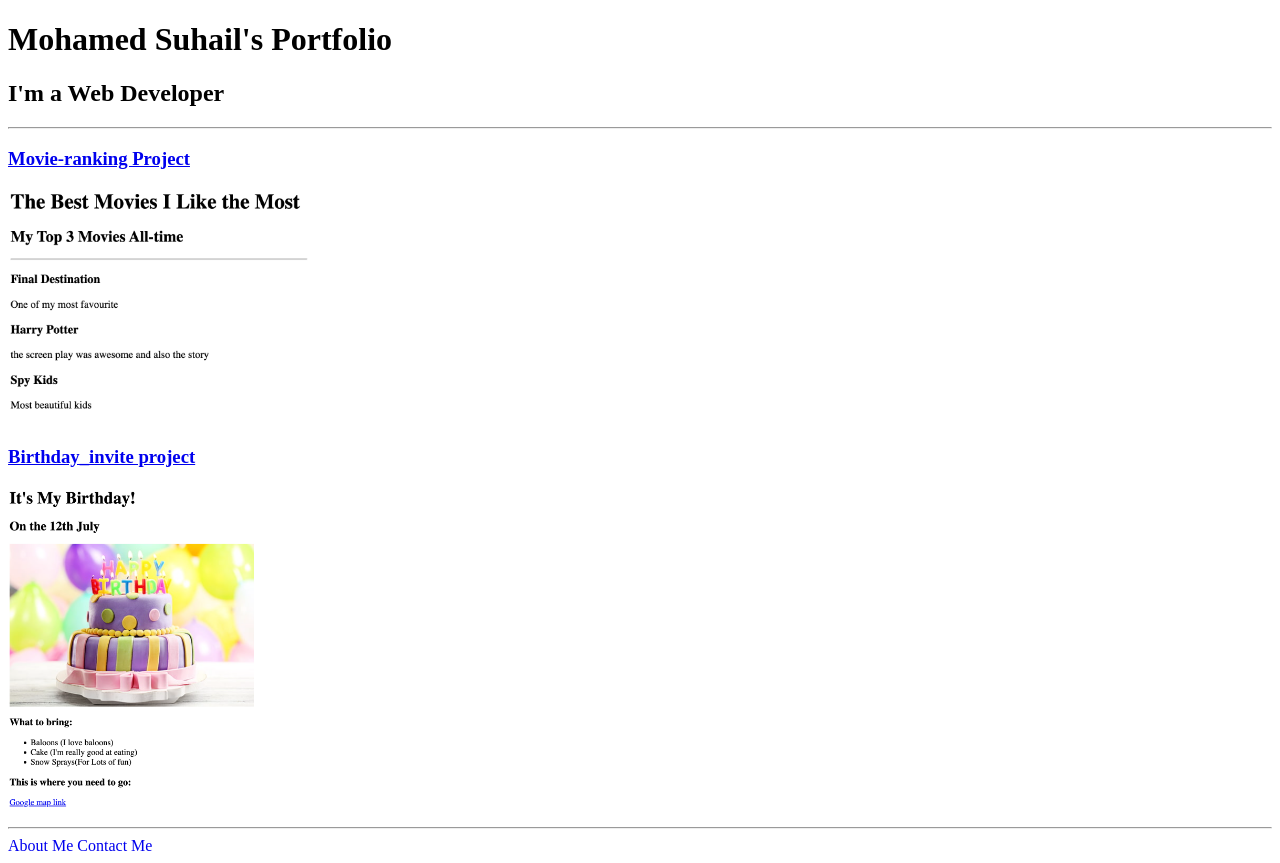
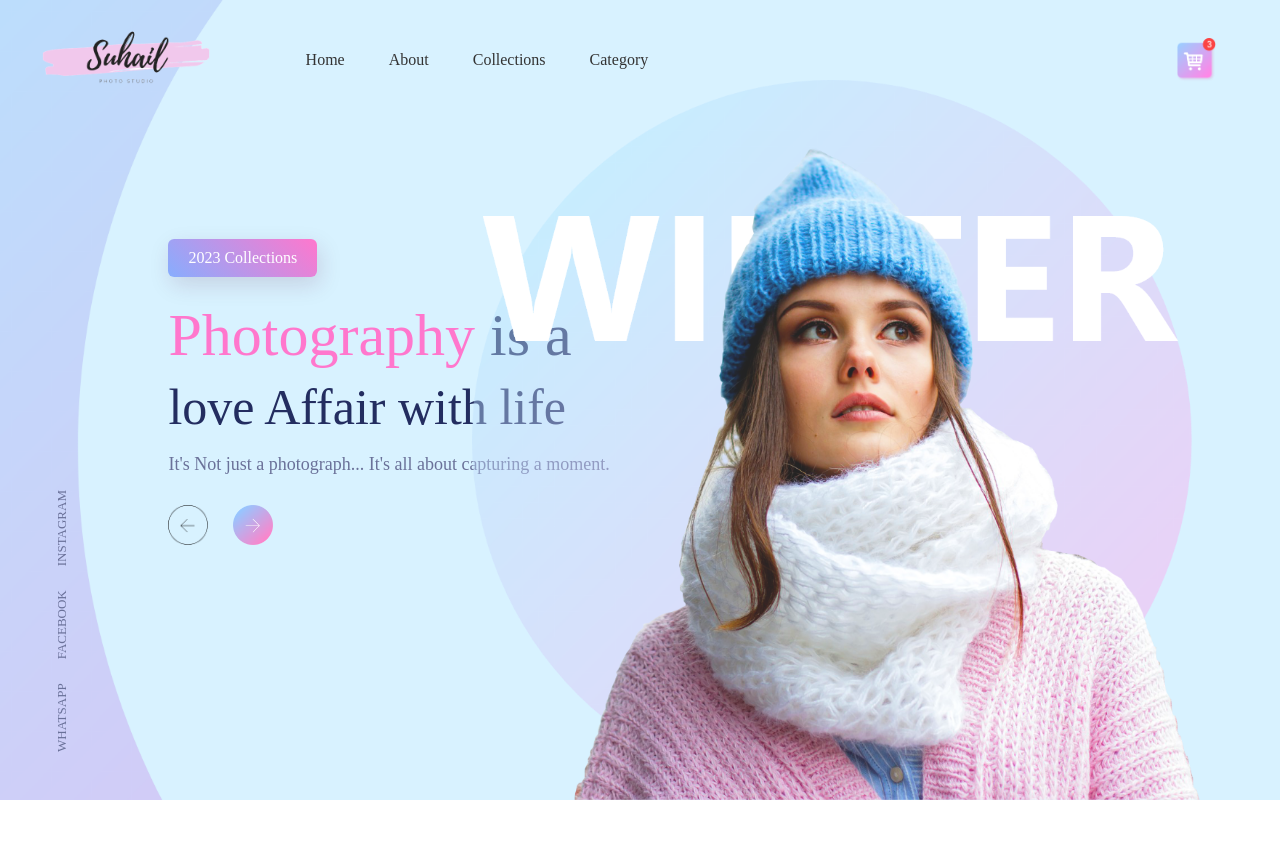
Before and after one commit to MohamedSSuhail/html-potrfolio, a plain HTML site: page index.html in a window 1280 px wide. After the commit the page ends 800 px from the top, so only its background shows below. Drawn offline with Linux system fonts and the light colour scheme.

Commit message:
Add files via upload

```diff
--- a/index.html
+++ b/index.html
@@ -3,18 +3,40 @@
 <head>
     <meta charset="UTF-8">
     <meta name="viewport" content="width=device-width, initial-scale=1.0">
-    <title>Suhail's Portfolio</title>
+    <title>Practice Website</title>
+    <link rel="stylesheet" href="style.css">
 </head>
 <body>
-    <h1>Mohamed Suhail's Portfolio</h1>
-    <h2>I'm a Web Developer</h2>
-    <hr>
-    <h3><a href="./public/movie-ranking.html">Movie-ranking Project</a></h3>
-    <img src="./assets/images/movie-ranking.png" width="300" alt="movie ranking">
-    <h3><a href="./public/birthday-invite.html">Birthday_invite project</a></h3>
-    <img src="./assets/images/birthday-invite.png" width="250" alt="Birthday Invite Project">
-    <hr>
-    <a href="./public/about.html" style="text-decoration: none; cursor: pointer;">About Me</a>
-    <a href="./public/contact.html" style="text-decoration: none; cursor: pointer;">Contact Me</a>
+    <div class="container">
+        <div class="navbar">
+            <img src="images/logo.png" alt="logo" class="logo">
+            <nav>
+                <ul>
+                    <li><a href="#">Home</a></li>
+                    <li><a href="#">About</a></li>
+                    <li><a href="#">Collections</a></li>
+                    <li><a href="#">Category</a></li>
+                </ul>
+            </nav>
+            <img src="images/cart.png" alt="logo" class="cart">
+        </div>
+        <div class="content">
+             <a href="#" class="btn">2023 Collections</a>
+             <h1><span class="color">Photography</span> is a <br> <span class="size">love Affair with life</span></h1>
+             <p>It's Not just a photograph... It's all about capturing a moment.</p>
+             <div class="arrow-icons">
+                <img src="images/back-arrow.png" alt="">
+                <img src="images/next-arrow.png" alt="">
+             </div>
+        </div>
+        <img src="images/img.png" class="feature-img">
+        <div class="social-links">
+            <a href="#">WHATSAPP</a>
+            <a href="#">FACEBOOK</a>
+            <a href="#">INSTAGRAM</a>
+        </div>
+
+    </div>
+
 </body>
 </html>
--- /dev/null
+++ b/style.css
@@ -0,0 +1,112 @@
+*{
+    margin: 0%;
+    padding: 0%;
+    box-sizing: border-box;
+}
+.container{
+    width: 100%;
+    height: 100vh;
+    background-image: url(images/background.png);
+    background-position: center;
+    background-size: cover;
+    padding-left: 2%;
+    padding-right: 5%;
+    box-sizing: border-box;
+    position: relative;
+}
+.navbar{
+    width: 100%;
+    height: 15vh;
+    display: flex;
+    margin: auto;
+    align-items: center;
+}
+.logo{
+    width: 200px;
+    cursor: pointer;
+    padding: 40px 0px;
+}
+.cart{
+    width: 40px;
+    cursor: pointer;
+}
+nav{
+    flex: 1;
+    padding-left: 60px;
+}
+nav ul li{
+    display: inline-block;
+    list-style: none;
+    margin: 0px 20px;
+}
+nav ul li a{
+    text-decoration: none;
+    color: #333;
+}
+nav ul li a:hover{
+    color:#fff;
+    background: linear-gradient(45deg,#87adfe,#ff77cd);
+    padding: 10px 20px;
+    border-radius: 5px;
+    box-sizing: border-box;
+    box-shadow: 3px 8px 22px rgba(94,28,68,0.15);
+
+}
+.content h1{
+    font-size: 60px;
+    font-weight: 100;
+    margin-top: 24px;
+    margin-bottom: 15px;
+    color: #232d60;
+}
+.content .size{
+    font-size: 50px;
+}
+.content .color{
+    color: #ff77cd;
+}
+.content p{
+    font-size:18px;
+    color: #6a7199;
+}
+.content{
+    margin-top: 10%;
+    margin-left: 12%;
+}
+.content .btn{
+    display: inline-block;
+    background: linear-gradient(45deg,#87adfe,#ff77cd);
+    border-radius: 6px;
+    padding: 10px 20px;
+    box-sizing: border-box;
+    text-decoration: none;
+    color: #fff;
+    box-shadow: 3px 8px 22px rgba(94,28,68,0.15);
+}
+.arrow-icons{
+    margin-top: 30px;
+    display: flex;
+    cursor: pointer;
+}
+.arrow-icons img{
+    width: 40px;
+    margin-right: 25px;
+}
+.feature-img{
+    height: 90%;
+    position: absolute;
+    bottom: 0px;
+    right: 80px;
+}
+.social-links{
+    transform: rotate(-90deg);
+    position: absolute;
+    bottom: 180px;
+    left: -80px;
+}
+.social-links a{
+    text-decoration: none;
+    color: #6a7199;
+    padding-right: 20px;
+    font-size: 13px;
+}
```
Also changed, not shown: images/back-arrow.png (added), images/background.png (added), images/cart.png (added), images/img.png (added), images/logo.png (added), images/next-arrow.png (added).
